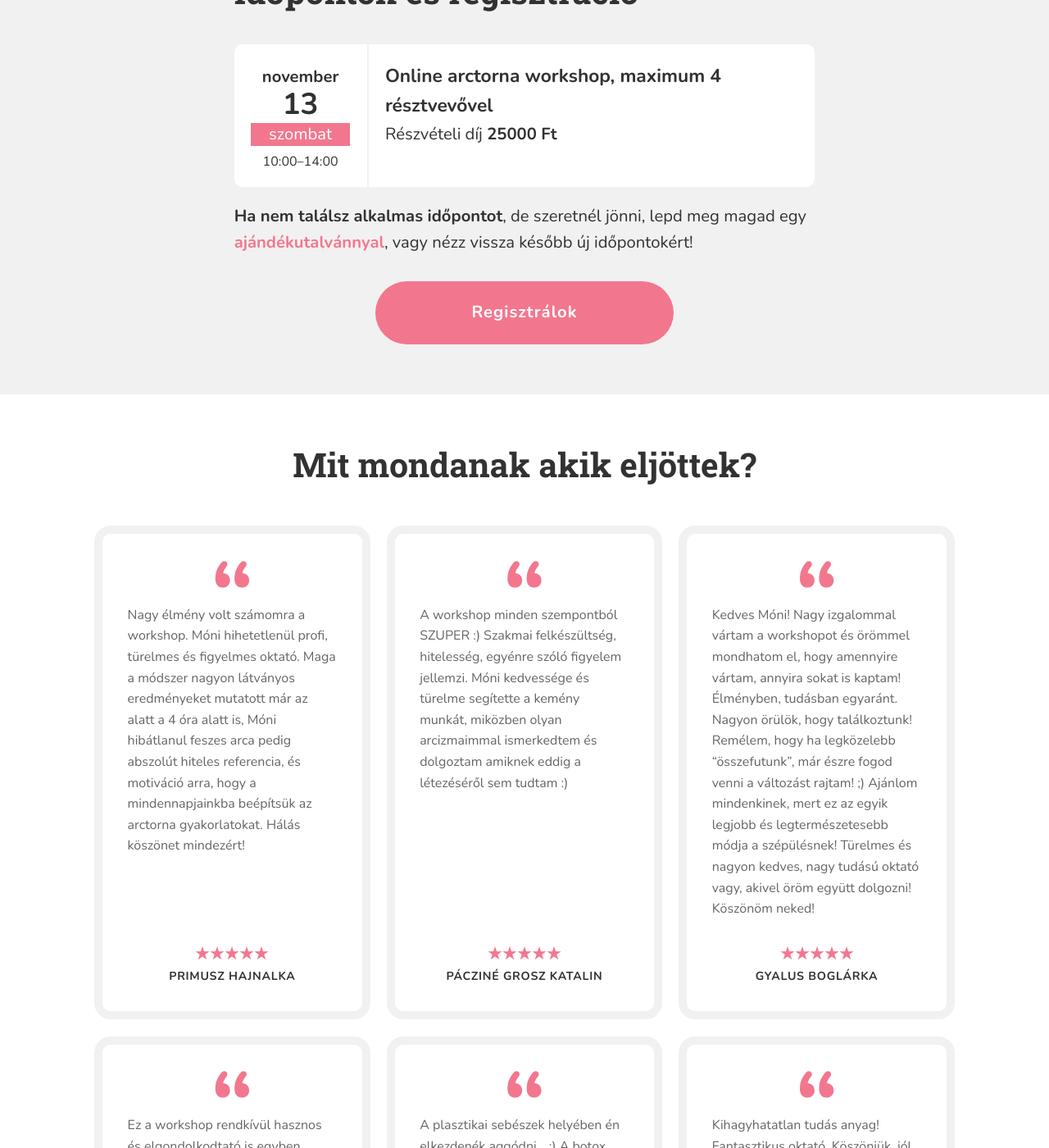
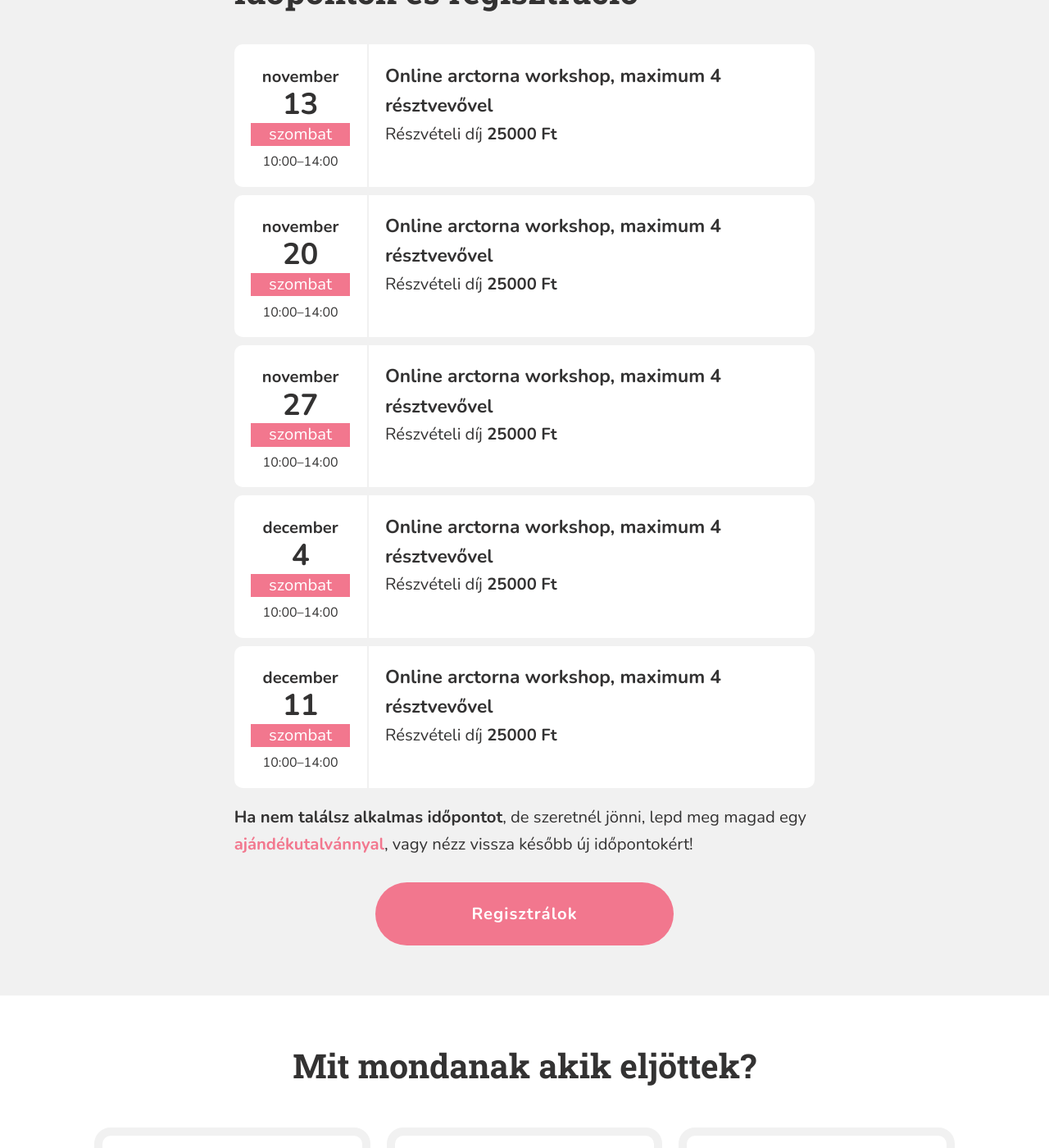
Before and after one commit to monikamudra/arctorna, a Jekyll site: the page built from workshop.md, in a window 1280 px wide and 1400 px high, scrolled down 2309 px. Shown: the whole window at 82% size. Built offline with Jekyll 4.4.1, drawn with Linux system fonts in a browser that asks for light colours.

Commit message:
update workshop event

```diff
--- a/_data/workshop.yaml
+++ b/_data/workshop.yaml
@@ -42,3 +42,31 @@ events:
     title: Online arctorna workshop, maximum 4 résztvevővel
     price: 25000
     full: false
+
+  - date: 2021-11-20-T10:00
+    start: "10:00"
+    end: "14:00"
+    title: Online arctorna workshop, maximum 4 résztvevővel
+    price: 25000
+    full: false
+
+  - date: 2021-11-27-T10:00
+    start: "10:00"
+    end: "14:00"
+    title: Online arctorna workshop, maximum 4 résztvevővel
+    price: 25000
+    full: false
+
+  - date: 2021-12-4-T10:00
+    start: "10:00"
+    end: "14:00"
+    title: Online arctorna workshop, maximum 4 résztvevővel
+    price: 25000
+    full: false
+
+  - date: 2021-12-11-T10:00
+    start: "10:00"
+    end: "14:00"
+    title: Online arctorna workshop, maximum 4 résztvevővel
+    price: 25000
+    full: false
```
